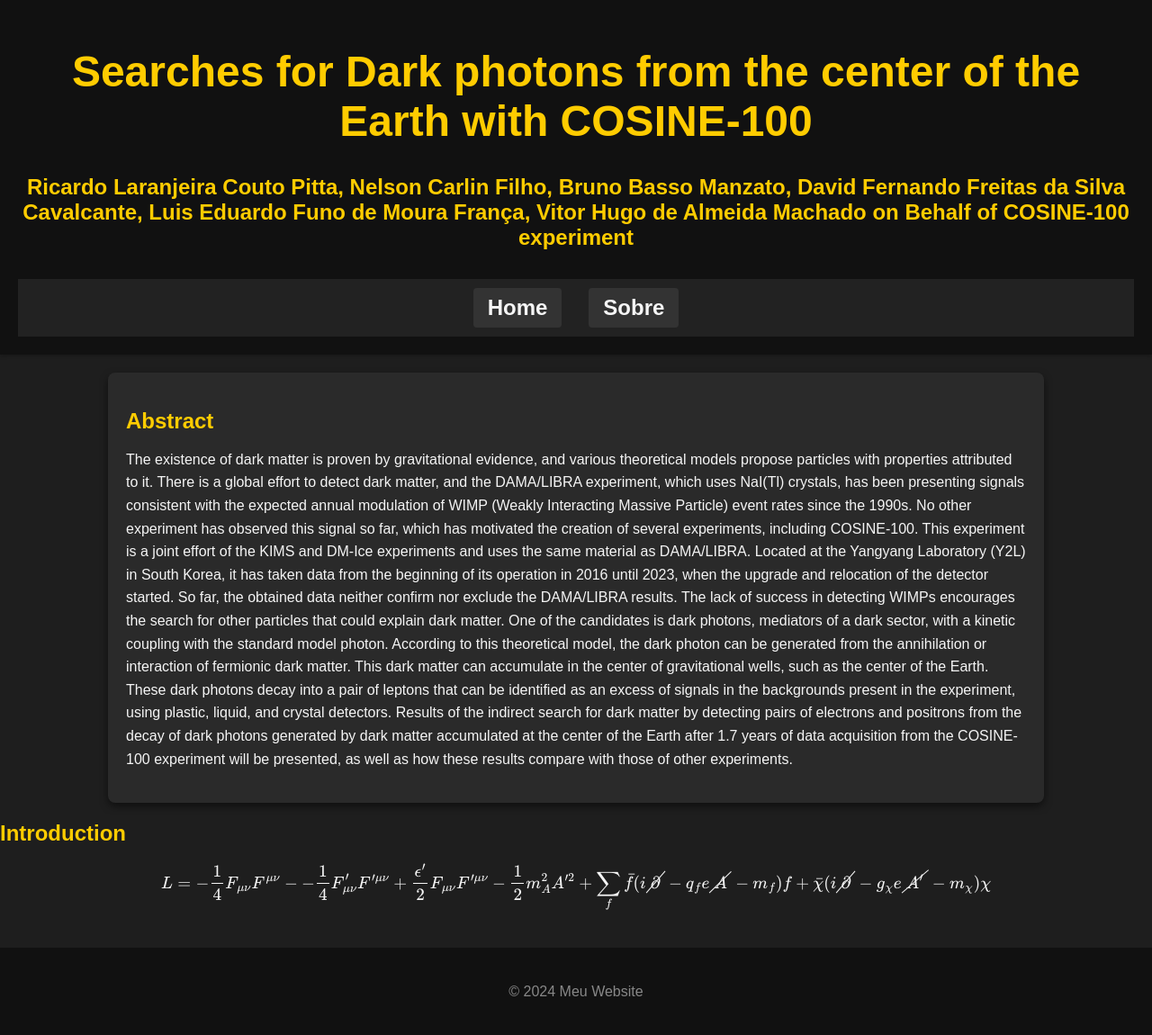
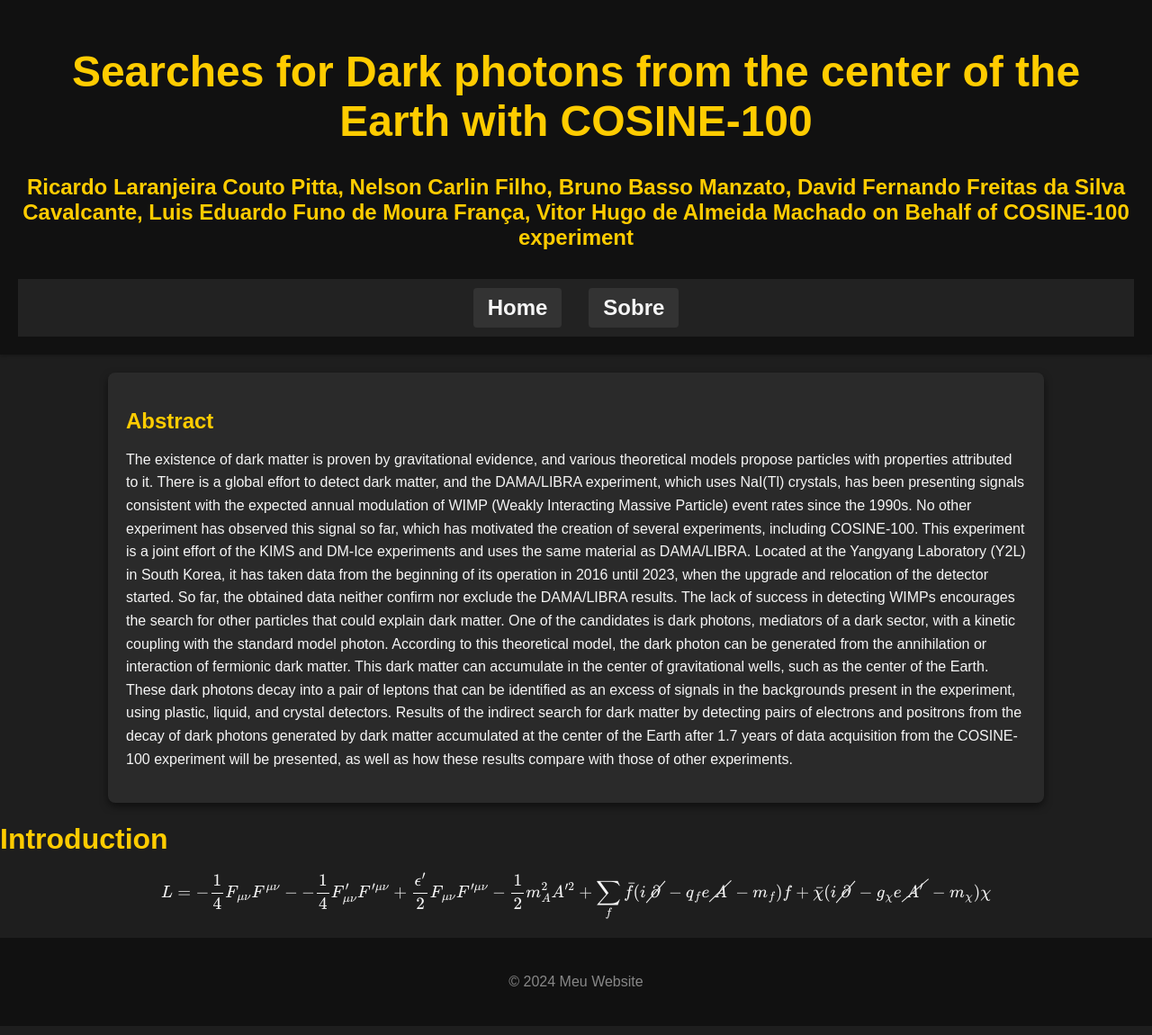
Before and after one commit to jaspior/COSINE-DP-Earth, a Jekyll site: the page index.html, which Jekyll copies as it is, in a window 1280 px wide. Shown: the whole page at 90% size. Built offline with Jekyll 4.4.1, drawn with Linux system fonts in a browser that asks for light colours; formulas are drawn with MathJax 3.

Commit message:
Update index.html

```diff
--- a/index.html
+++ b/index.html
@@ -56,8 +56,8 @@
 </p>
 
 
-</main>
-<section>
+</main >
+<div class="content">
 
     <h1>Introduction</h1>
 
@@ -68,7 +68,7 @@
 $$
 </p>
 
-</section>
+</div>
 
 
     <footer>
```
